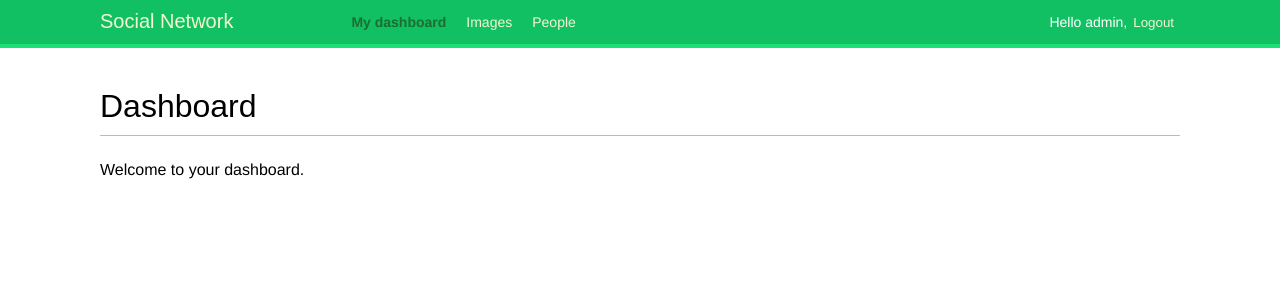
After one commit to djokodev/Social-network, a Django app: page /account/ in a window 1280 px wide. The commit adds this page. Shown: the top 300 px of the page. Run offline with Django 5.2, Linux system fonts and the light colour scheme; a user stored in the database is signed in; some web fonts are replaced.

Commit message:
add login and logout use django functions

```diff
--- /dev/null
+++ b/account/templates/account/dashboard.html
@@ -0,0 +1,6 @@
+{% extends "base.html" %}
+ {% block title %}Dashboard{% endblock %}
+ {% block content %}
+  <h1>Dashboard</h1>
+  <p>Welcome to your dashboard.</p>
+{% endblock %}
--- a/account/templates/base.html
+++ b/account/templates/base.html
@@ -8,7 +8,33 @@
 <body>
  <div id="header">
    <span class="logo">Social Network</span>
+
+   {% if request.user.is_authenticated %}
+     <ul class="menu">
+         <li {% if section == "dashboard" %}class="selected"{% endif %}>
+           <a href="{% url 'dashboard' %}">My dashboard</a>
+         </li>
+         <li {% if section == "images" %}class="selected"{% endif %}>
+           <a href="#">Images</a>
+         </li>
+         <li {% if section == "people" %}class="selected"{% endif %}>
+           <a href="#">People</a>
+         </li>
+     </ul>
+     <span class="user">
+         Hello {{ request.user.first_name|default:request.user.username }},
+         <form action="{% url 'logout' %}" method="post">
+           {% csrf_token %}
+           <button type="submit">Logout</button>
+         </form>
+     </span>
+   {% else %}
+     <span class="user">
+         <a href="{% url 'login' %}">Log-in</a>
+     </span>
+   {% endif %}
  </div>
+
  <div id="content">
    {% block content %}
    {% endblock %}
--- a/account/urls.py
+++ b/account/urls.py
@@ -1,7 +1,12 @@
+from django.contrib.auth import views as auth_views
 from django.urls import path
 from . import views
 
 
 urlpatterns = [
-    path("login/", views.user_login, name="login"),
+    # path("login/", views.user_login, name="login"),
+    path("login/", auth_views.LoginView.as_view(), name='login'),
+    path("logout/", auth_views.LogoutView.as_view(), name='logout'),
+
+    path("", views.dashboard, name="dashboard"),
 ]
--- a/account/views.py
+++ b/account/views.py
@@ -1,8 +1,14 @@
 from django.shortcuts import render
 from django.contrib.auth import authenticate, login
+from django.contrib.auth.decorators import login_required
 from django.http import HttpResponse
 
 from .forms import LoginForm
+
+
+@login_required
+def dashboard(request):
+    return render(request, 'account/dashboard.html', {'section': 'dashboard'})
 
 def user_login(request):
     """User login view"""
--- a/bookmarks/settings.py
+++ b/bookmarks/settings.py
@@ -127,3 +127,7 @@ STATIC_URL = "static/"
 # https://docs.djangoproject.com/en/5.0/ref/settings/#default-auto-field
 
 DEFAULT_AUTO_FIELD = "django.db.models.BigAutoField"
+
+LOGIN_REDIRECT_URL = 'dashboard'
+LOGIN_URL = 'login'
+LOGOUT_URL = 'logout'
--- a/bookmarks/urls.py
+++ b/bookmarks/urls.py
@@ -7,7 +7,7 @@ Examples:
 Function views
     1. Add an import:  from my_app import views
     2. Add a URL to urlpatterns:  path('', views.home, name='home')
-Class-based views
+Class-based views6
     1. Add an import:  from other_app.views import Home
     2. Add a URL to urlpatterns:  path('', Home.as_view(), name='home')
 Including another URLconf
```
Also changed, not shown: account/templates/registration/logged_out.html (added, +9 -0 lines), account/templates/registration/login.html (added, +21 -0 lines), db.sqlite3.
